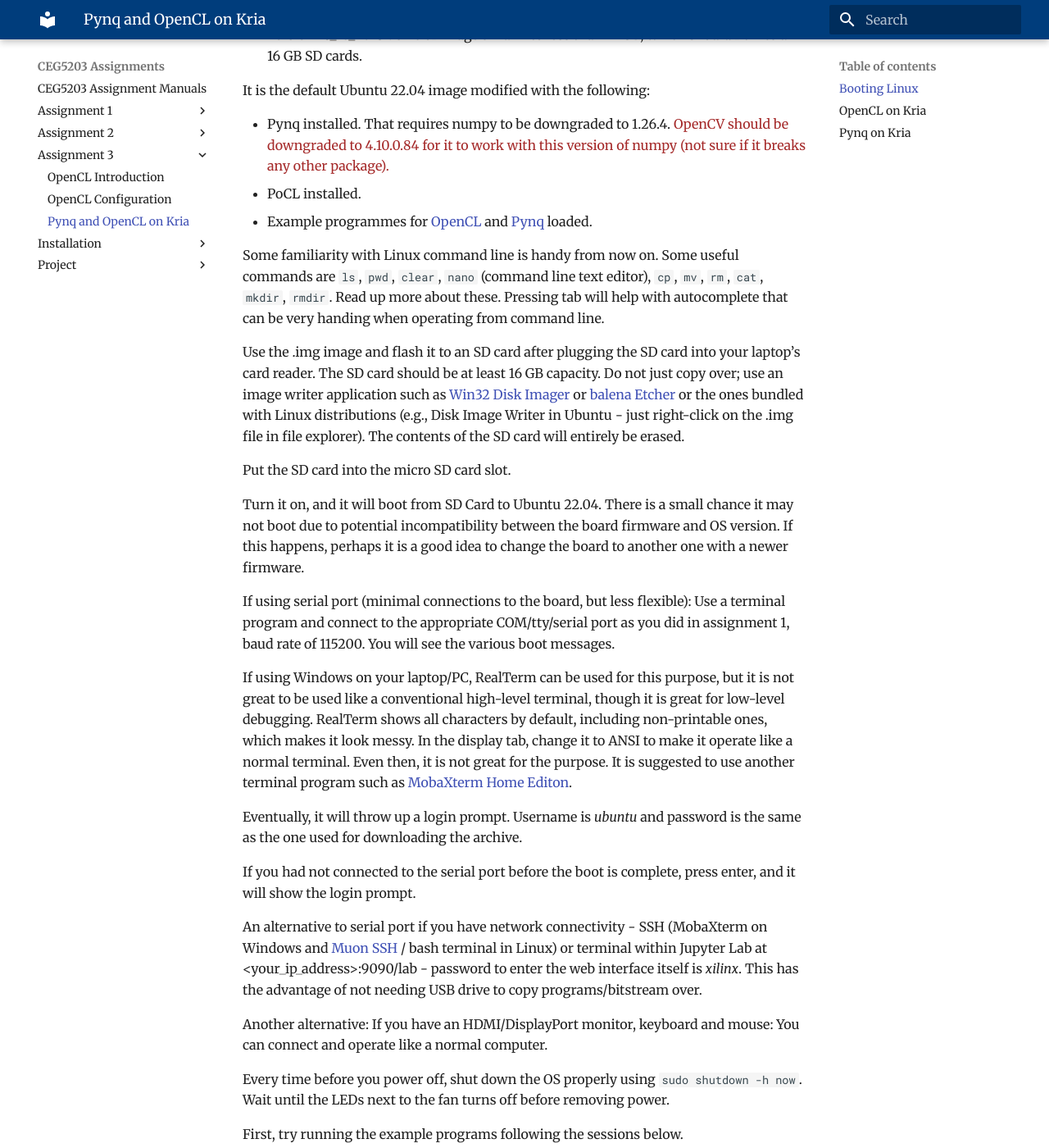
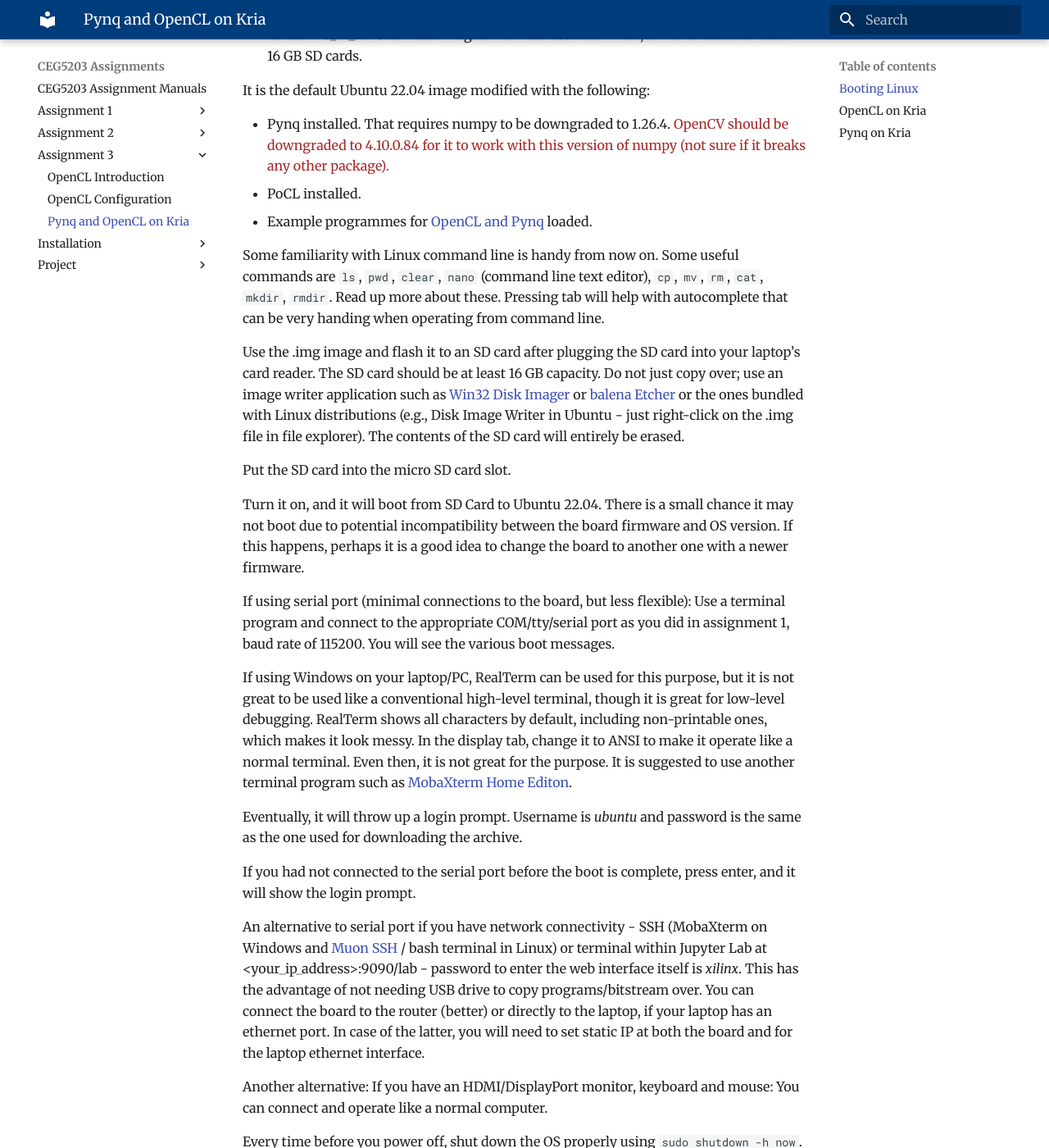
Before and after one commit to NUS-CEG5203/assignments, an MkDocs documentation site: the page built from docs/Assignment_3/3_Pynq_OpenCL_Kria.md, in a window 1280 px wide and 1400 px high, scrolled down 570 px. Shown: the whole window at 82% size. Built offline with MkDocs 1.6.1 and Material for MkDocs 9.7.7, drawn with Linux system fonts in a browser that asks for light colours; some of the changed text lies outside the part shown.

Commit message:
Update example program links and clarify USB drive mounting instructions in Pynq documentation

```diff
--- a/docs/Assignment_3/3_Pynq_OpenCL_Kria.md
+++ b/docs/Assignment_3/3_Pynq_OpenCL_Kria.md
@@ -20,7 +20,7 @@
 
 * Pynq installed. That requires numpy to be downgraded to 1.26.4. <span style="color: brown;">OpenCV should be downgraded to 4.10.0.84 for it to work with this version of numpy (not sure if it breaks any other package).</span>
 * PoCL installed.
-* Example programmes for [OpenCL](https://nus-ceg5203.github.io/assignments/Assignment_3/code_templates/OpenCLExample) and [Pynq](https://nus-ceg5203.github.io/assignments/Assignment_3/code_templates/PynqDMAExample) loaded.
+* Example programmes for [OpenCL and Pynq](https://github.com/NUS-CEG5203/assignments/tree/main/docs/Assignment_3/code_templates) loaded.
 
 Some familiarity with Linux command line is handy from now on. Some useful commands are
 `ls`, `pwd`, `clear`, `nano` (command line text editor), `cp`, `mv`, `rm`, `cat`, `mkdir`, `rmdir`. Read up more about these. Pressing tab will help with autocomplete that can be very handing when operating from command line.
@@ -40,7 +40,7 @@
 
 If you had not connected to the serial port before the boot is complete, press enter, and it will show the login prompt.
 
-An alternative to serial port if you have network connectivity - SSH (MobaXterm on Windows and [Muon SSH](https://github.com/devlinx9/muon-ssh) / bash terminal in Linux) or terminal within Jupyter Lab at <your_ip_address\>:9090/lab - password to enter the web interface itself is _xilinx_. This has the advantage of not needing USB drive to copy programs/bitstream over.
+An alternative to serial port if you have network connectivity - SSH (MobaXterm on Windows and [Muon SSH](https://github.com/devlinx9/muon-ssh) / bash terminal in Linux) or terminal within Jupyter Lab at <your_ip_address\>:9090/lab - password to enter the web interface itself is _xilinx_. This has the advantage of not needing USB drive to copy programs/bitstream over. You can connect the board to the router (better) or directly to the laptop, if your laptop has an ethernet port. In case of the latter, you will need to set static IP at both the board and for the laptop ethernet interface.
 
 Another alternative: If you have an HDMI/DisplayPort monitor, keyboard and mouse: You can connect and operate like a normal computer.
 
@@ -103,9 +103,9 @@
 
 Here, `sdb` is the block device name and `sdb1` is the partition number. If it is different, make the changes are appropriate for the commands below. For now, we use a label/mountpoint `usbdrive`.
 
-`sudo mkdir -p /media/ubuntu/usbdrive`  // to create a directory to mount the drive
+`sudo mkdir -p /media/ubuntu/usbdrive`  // to create a directory to mount the drive, if it does not exist.
 
-`sudo mount /dev/sdb1 /media/ubuntu/usbdrive/`  // mount it. Will be read-only for the user ubuntu.
+`sudo mount /dev/sdb1 /media/ubuntu/usbdrive/`  // mount it. Will be read-only for the user ubuntu. This has to done with each unmounting or reboot. An alternative is an appropriate entry in /etc/fstab.
 
 `cp /media/ubuntu/usbdrive/mybitstream.bit /home/ubuntu/PynqDMAExample`. // to copy the bitstream over to our working directory. Do the same for the `.hwh` file.
 
```
